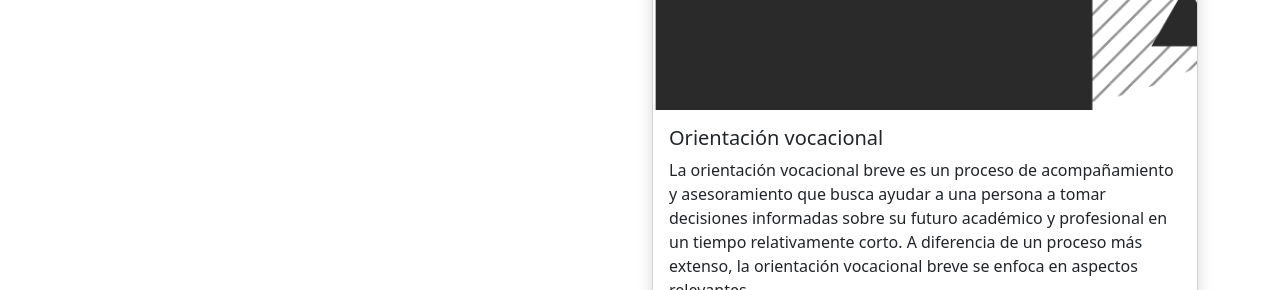
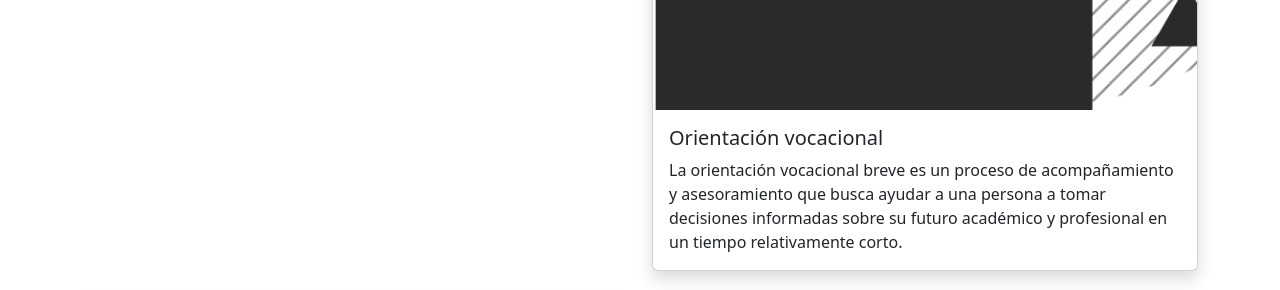
Before and after one commit to RodrDevs80/muestra-pedagogica-app-ifdcn1, a plain HTML site: page index.html in a window 1280 px wide. Shown: the part 1769-2059 px from the top of the page. Drawn offline with nearby package versions, Linux system fonts and the light colour scheme.

Commit message:
modificacion descripcion

```diff
--- a/index.html
+++ b/index.html
@@ -84,8 +84,7 @@
                         <p class="card-text">
                             La orientación vocacional breve es un proceso de acompañamiento y asesoramiento que busca
                             ayudar a una persona a tomar decisiones informadas sobre su futuro académico y profesional
-                            en un tiempo relativamente corto. A diferencia de un proceso más extenso, la orientación
-                            vocacional breve se enfoca en aspectos relevantes.
+                            en un tiempo relativamente corto.
                         </p>
                     </div>
                 </div>
```
